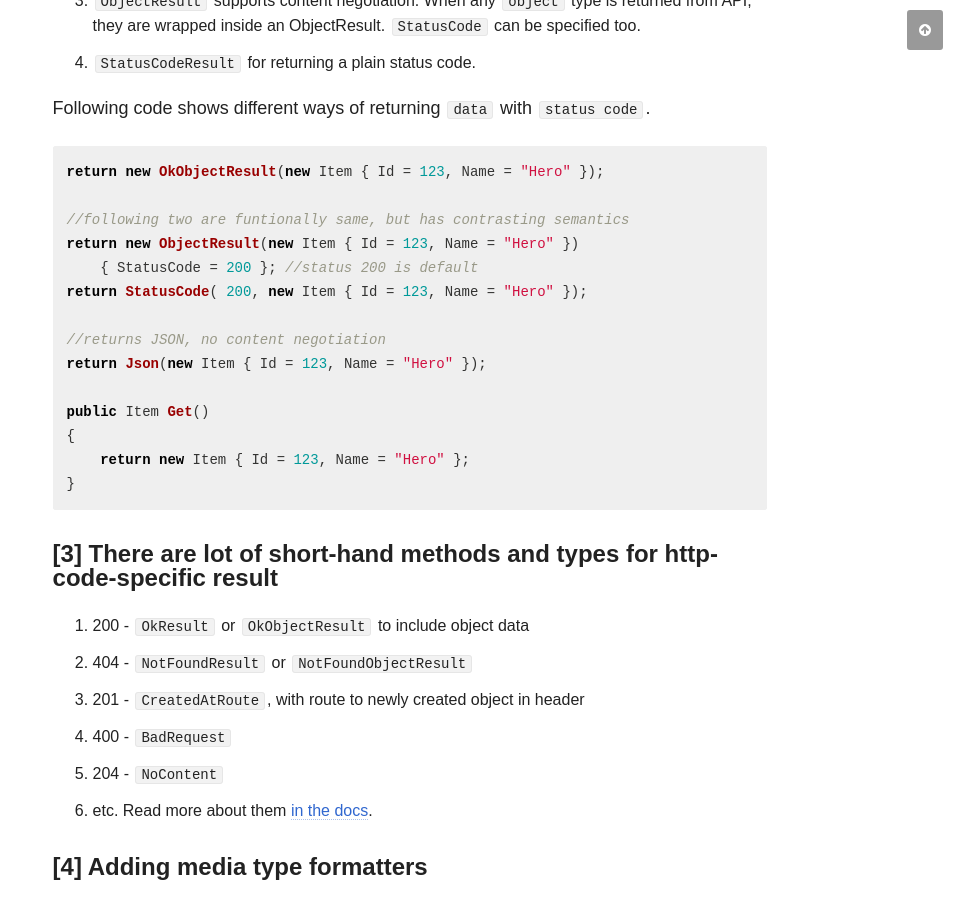
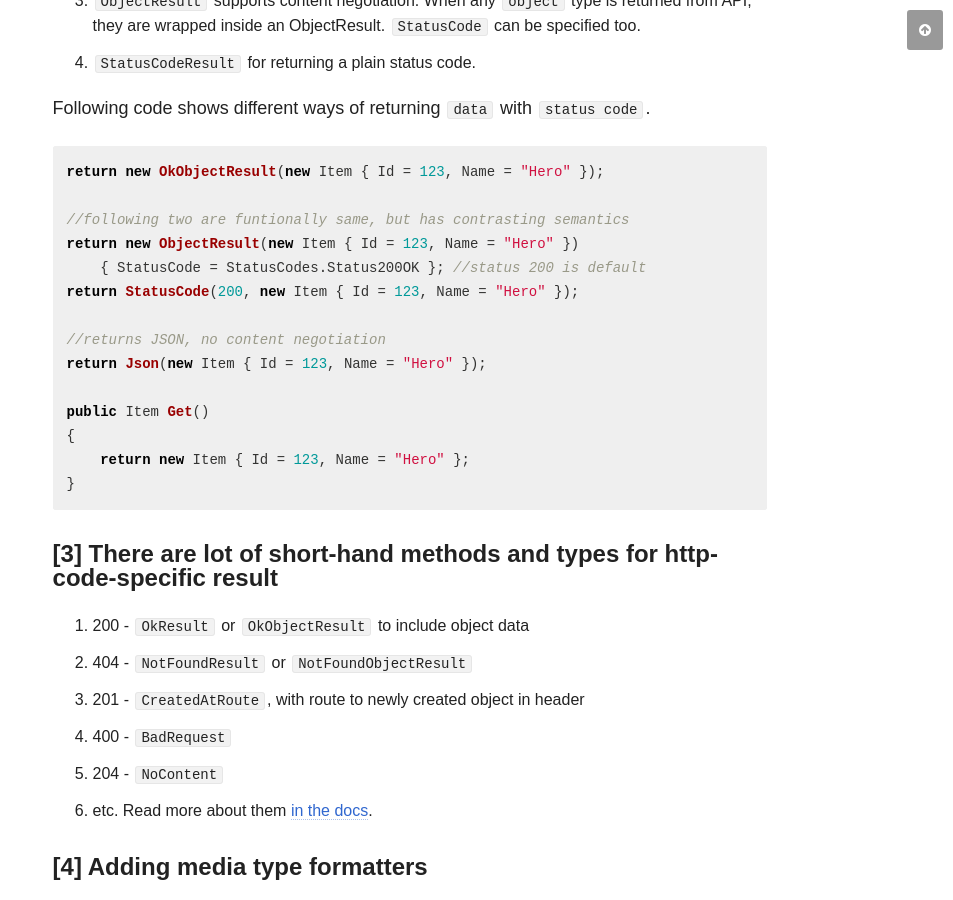
Before and after one commit to chakrabar/chakrabar.github.io, a Jekyll site: the page built from _posts/articles/2018-01-22-porting-existing-webapi-to-aspnet-core-2.0.md, in a window 1280 px wide and 900 px high, scrolled down 2833 px. Shown: the whole window, without its empty margins (327-1280 px from the left). Built offline with Jekyll 4.4.1, drawn with Linux system fonts in a browser that asks for light colours; nearby versions of some CDN libraries; comment, search, counter and statistics services are not loaded.

Commit message:
whatever...

```diff
--- a/_posts/articles/2018-01-22-porting-existing-webapi-to-aspnet-core-2.0.md
+++ b/_posts/articles/2018-01-22-porting-existing-webapi-to-aspnet-core-2.0.md
@@ -92,8 +92,8 @@ return new OkObjectResult(new Item { Id = 123, Name = "Hero" });
 
 //following two are funtionally same, but has contrasting semantics
 return new ObjectResult(new Item { Id = 123, Name = "Hero" })
-    { StatusCode = 200 }; //status 200 is default
-return StatusCode( 200, new Item { Id = 123, Name = "Hero" });
+    { StatusCode = StatusCodes.Status200OK }; //status 200 is default
+return StatusCode(200, new Item { Id = 123, Name = "Hero" });
 
 //returns JSON, no content negotiation
 return Json(new Item { Id = 123, Name = "Hero" });
```
